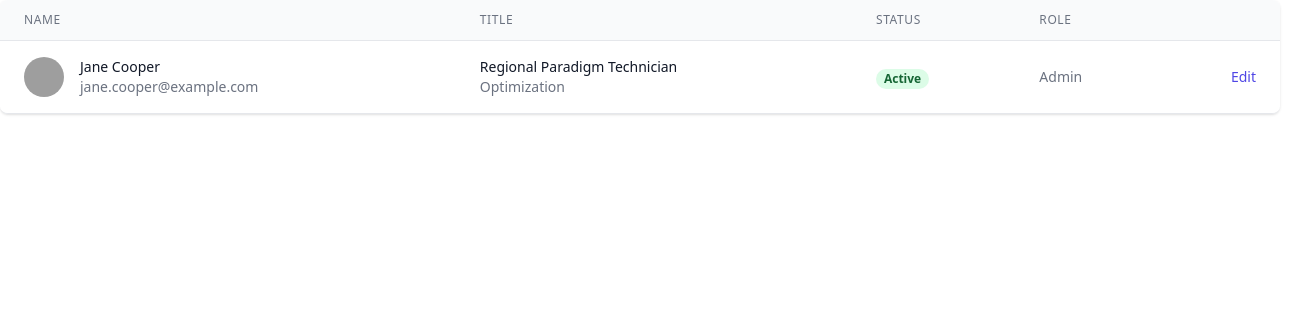
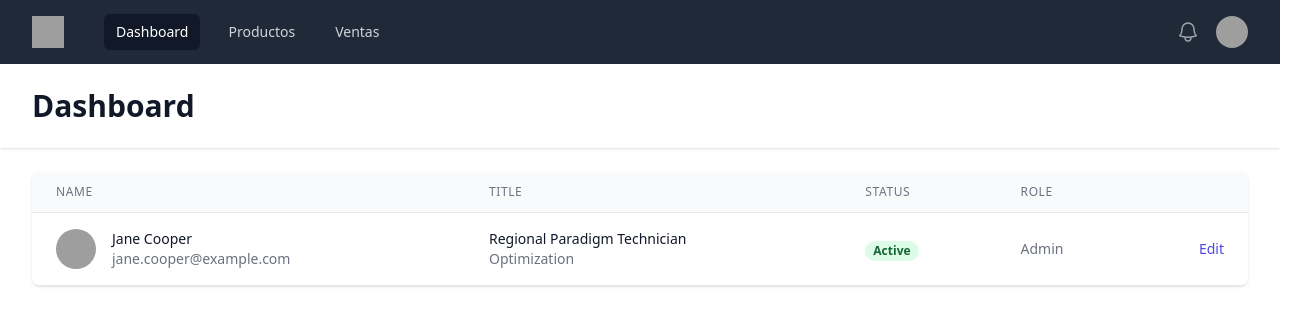
Before and after one commit to nilia2020/next-shop-admin, a Next.js app: page /dashboard in a window 1280 px wide. Shown: the top 326 px of the page, 1312 px wide, since content can reach past the window. Built offline with nearby package versions, Linux system fonts and the light colour scheme; grey boxes are pictures that could not be loaded.

Commit message:
hasta layout

```diff
--- a/src/components/Header.jsx
+++ b/src/components/Header.jsx
@@ -1,7 +1,6 @@
 import { Fragment } from 'react';
 import { Disclosure, Menu, Transition } from '@headlessui/react';
-import { BellIcon } from '@heroicons/react/24/outline';
-import { Bars3Icon, XMarkIcon } from '@heroicons/react/24/outline';
+import { BellIcon, Bars3Icon, XMarkIcon } from '@heroicons/react/24/outline';
 
 const userData = {
   name: 'Tom Cook',
--- /dev/null
+++ b/src/layout/MainLayout.jsx
@@ -0,0 +1,18 @@
+import Header from '@components/Header';
+import Nav from '@common/Nav';
+
+const MainLayout = ({ children }) => {
+  return (
+    <>
+      <div className="min-h-full">
+        <Header />
+        <Nav />
+        <main>
+          <div className="py-6 mx-auto max-w-7xl sm:px-6 lg:px-8 ">{children}</div>
+        </main>
+      </div>
+    </>
+  );
+};
+
+export default MainLayout;
--- a/src/pages/_app.tsx
+++ b/src/pages/_app.tsx
@@ -1,6 +1,14 @@
+import MainLayout from '@layout/MainLayout';
+
 import '@styles/globals.css';
 import type { AppProps } from 'next/app';
 
 export default function App({ Component, pageProps }: AppProps) {
-  return <Component {...pageProps} />;
+  return (
+    <>
+      <MainLayout>
+        <Component {...pageProps} />
+      </MainLayout>
+    </>
+  );
 }
--- a/tsconfig.json
+++ b/tsconfig.json
@@ -16,10 +16,12 @@
     "incremental": true,
     "baseUrl": "src",
     "paths": {
-      "@componnets/*": ["components/*"],
+      "@components/*": ["components/*"],
       "@styles/*": ["styles/*"],
       "@pages/*": ["pages/*"],
-      "@common/*": ["common/*"]
+      "@common/*": ["common/*"],
+      "@layout/*": ["layout/*"],
+      "@assets/*": ["assets/*"]
     }
   },
   "include": ["next-env.d.ts", "**/*.ts", "**/*.tsx", "src/common/Modal.jsx", "src/components/Header.jsx"],
```
